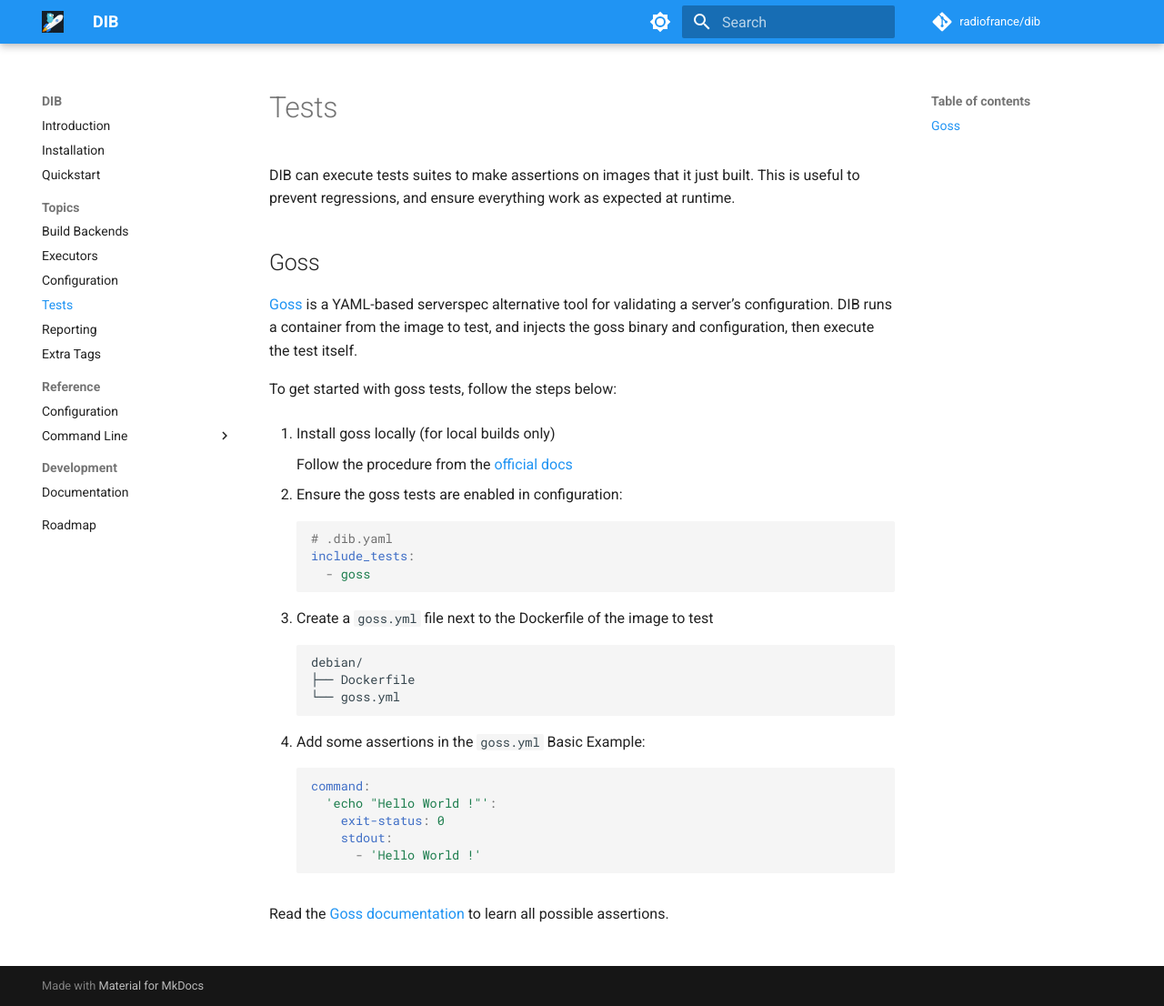
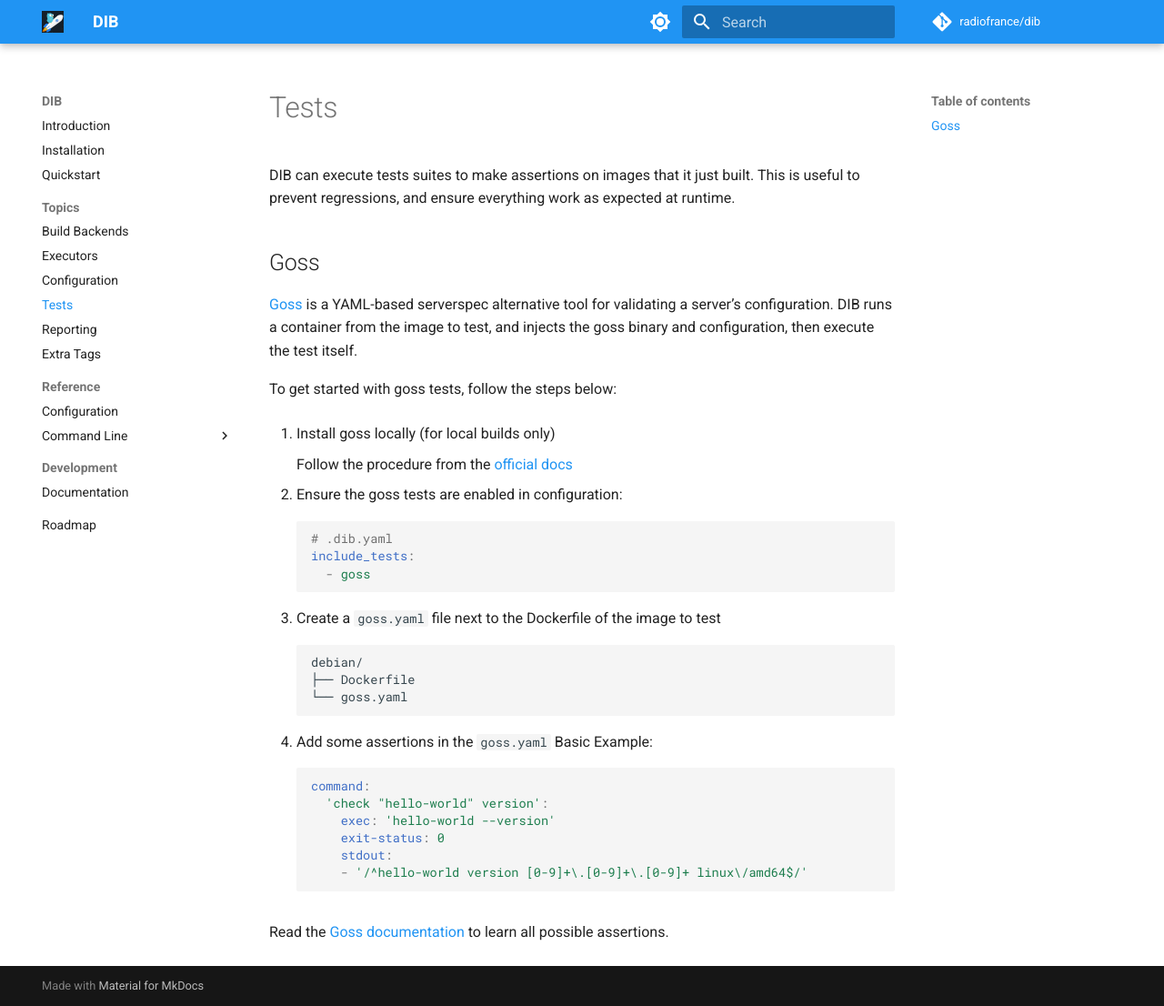
Before and after one commit to radiofrance/dib, an MkDocs documentation site: the page built from docs/tests.md, in a window 1280 px wide and 1106 px high. Shown: the whole window at 91% size. Built offline with MkDocs 1.6.1 and Material for MkDocs 9.7.7, drawn with Linux system fonts in a browser that asks for light colours; comment, search, counter and statistics services are not loaded.

Commit message:
chore(doc): Update tests sections
Specify Goss expected yaml ext

````diff
--- a/docs/tests.md
+++ b/docs/tests.md
@@ -16,28 +16,29 @@ To get started with goss tests, follow the steps below:
 
     Follow the procedure from the [official docs](https://github.com/goss-org/goss#installation)
 
-1. Ensure the goss tests are enabled in configuration:
+2. Ensure the goss tests are enabled in configuration:
     ```yaml
     # .dib.yaml
     include_tests:
       - goss
     ```
 
-1. Create a `goss.yml` file next to the Dockerfile of the image to test
+3. Create a `goss.yaml` file next to the Dockerfile of the image to test
     ```
     debian/
     ├── Dockerfile
-    └── goss.yml
+    └── goss.yaml
     ```
 
-1. Add some assertions in the `goss.yml`
+4. Add some assertions in the `goss.yaml`
     Basic Example:
     ```yaml
     command:
-      'echo "Hello World !"':
+      'check "hello-world" version':
+        exec: 'hello-world --version'
         exit-status: 0
         stdout:
-          - 'Hello World !'
+        - '/^hello-world version [0-9]+\.[0-9]+\.[0-9]+ linux\/amd64$/'
     ```
 
 Read the [Goss documentation](https://github.com/goss-org/goss#full-documentation) to learn all possible assertions.
````
